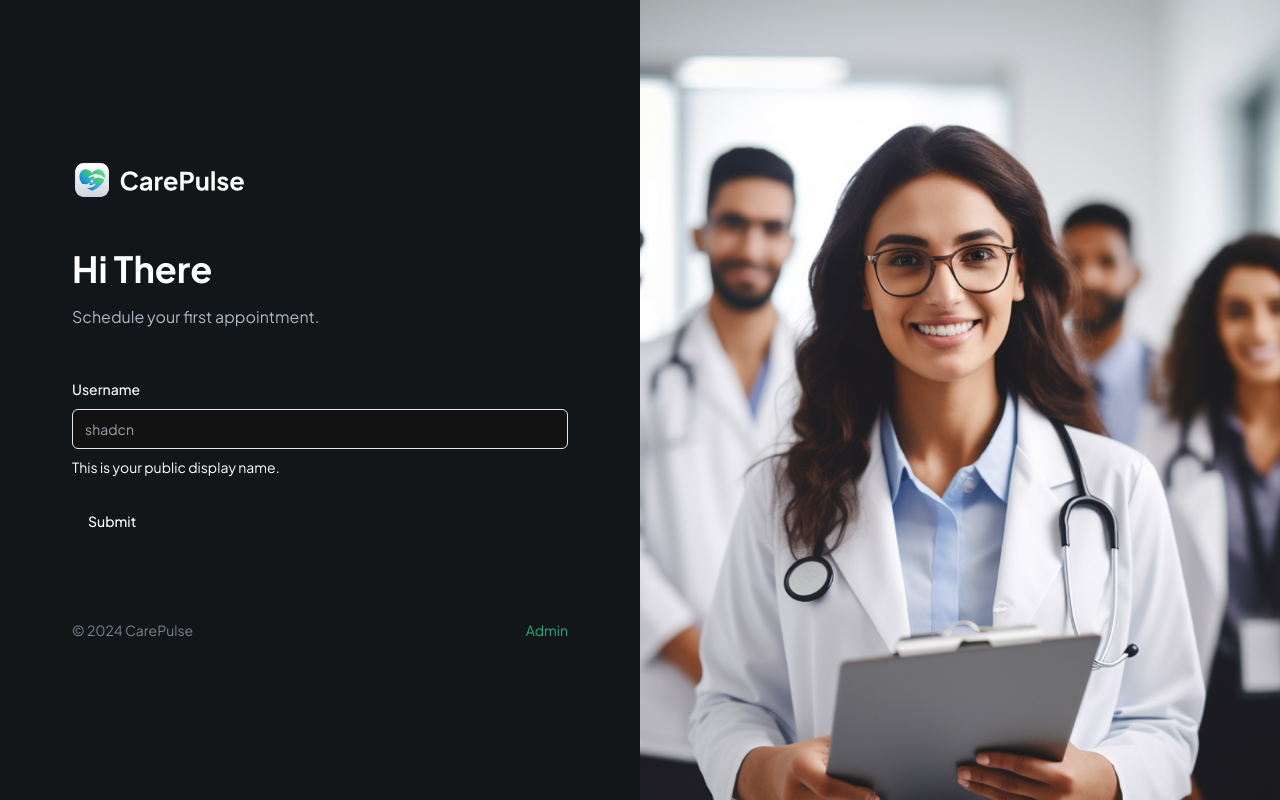
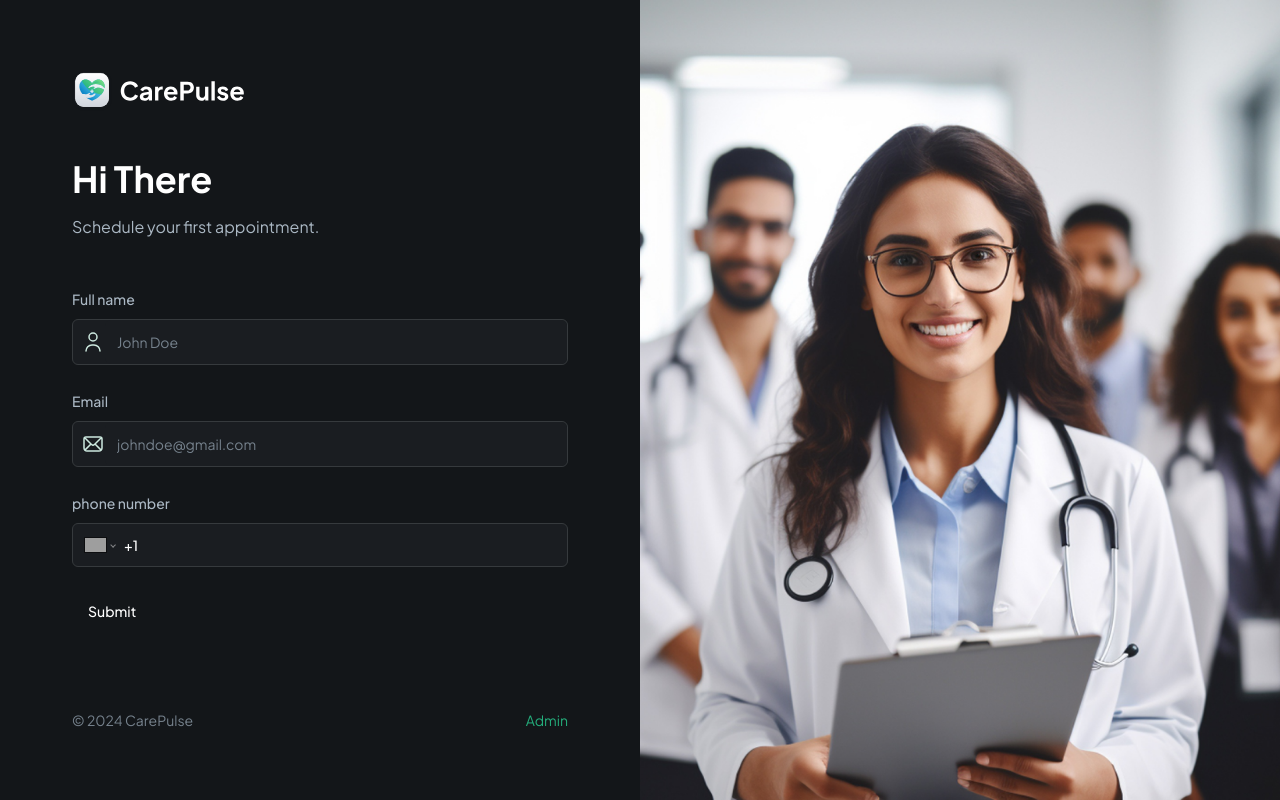
Before and after one commit to DoubleHaoDev/carepulse-skin, a Next.js app: page / in a window 1280 px wide. Built offline with nearby package versions, Linux system fonts and the light colour scheme; grey boxes are pictures that could not be loaded.

Commit message:
Add username, password, email form fields

```diff
--- a/app/page.tsx
+++ b/app/page.tsx
@@ -1,6 +1,6 @@
 import Image from "next/image";
 import {Button} from "@/components/ui/button";
-import PatientForm from "@/components/forms/patientForm";
+import PatientForm from "@/components/forms/PatientForm";
 import Link from "next/link";
 
 export default function Home() {
--- /dev/null
+++ b/components/CustomFormField.tsx
@@ -0,0 +1,87 @@
+"use client";
+import React from 'react';
+import {FormControl, FormField, FormItem, FormLabel, FormMessage} from "@/components/ui/form";
+import {Control} from "react-hook-form";
+import {FormFieldType} from "@/components/forms/PatientForm";
+import Image from "next/image";
+import {Input} from "@/components/ui/input";
+import 'react-phone-number-input/style.css'
+import PhoneInput from 'react-phone-number-input'
+import {E164Number} from "libphonenumber-js";
+
+interface CustomProps {
+    control: Control<any>
+    fieldType: FormFieldType
+    name: string
+    label?: string
+    placeholder?: string,
+    iconSrc?: string,
+    iconAlt?: string,
+    disabled?: boolean,
+    DateFormat?: string
+    showTimeSelect?: boolean
+    children?: React.ReactNode
+    renderSkeleton?: (field: any) => React.ReactNode
+}
+
+const RenderInput = ({field, props}: { field: any; props: CustomProps }) => {
+    const {fieldType, iconSrc, iconAlt, placeholder} = props;
+    switch (fieldType) {
+        case FormFieldType.INPUT:
+            return (
+                <div className="flex rounded-md border border-dark-500 bg-dark-400">
+                    {iconSrc && (
+                        <Image
+                            src={iconSrc}
+                            height={24}
+                            width={24}
+                            alt={iconAlt || "icon"}
+                            className="ml-2"
+                        />
+                    )}
+                    <FormControl>
+                        <Input
+                            placeholder={placeholder}
+                            {...field}
+                            className="shad-input border-0"
+                        />
+                    </FormControl>
+                </div>
+            );
+        case FormFieldType.PHONE_INPUT:
+            return (
+                <FormControl>
+                    <PhoneInput
+                        defaultCountry="CA"
+                        placeholder={placeholder}
+                        international
+                        withCountryCallingCode
+                        value={field.value as E164Number | undefined}
+                        onChange={field.onChange}
+                        className="input-phone"
+                    />
+                </FormControl>
+            )
+        default:
+            break;
+    }
+}
+
+const CustomFormField = (props: CustomProps) => {
+    const {control, fieldType, name, label} = props;
+    return (
+        <FormField
+            control={control}
+            name={name}
+            render={({field}) => (
+                <FormItem className="flex-1">
+                    {fieldType !== FormFieldType.CHECKBOX && label && (<FormLabel className="shad-input-label">{label}</FormLabel>)}
+                    <RenderInput field={field} props={props}/>
+                    <FormMessage className="shad-error"/>
+                </FormItem>
+            )}
+        />
+    );
+};
+
+export default CustomFormField;
--- a/components/forms/patientForm.tsx
+++ b/components/forms/PatientForm.tsx
@@ -4,16 +4,18 @@
 import {useForm} from "react-hook-form"
 import {z} from "zod";
 import {Button} from "@/components/ui/button"
-import {
-    Form,
-    FormControl,
-    FormDescription,
-    FormField,
-    FormItem,
-    FormLabel,
-    FormMessage,
-} from "@/components/ui/form"
-import {Input} from "@/components/ui/input";
+import {Form} from "@/components/ui/form"
+import CustomFormField from "@/components/CustomFormField";
+
+export enum FormFieldType {
+    INPUT = "input",
+    TEXTAREA = "textarea",
+    PHONE_INPUT = "phoneInput",
+    CHECKBOX = "checkbox",
+    DATE_PICKER = "datePicker",
+    SELECT = "select",
+    SKELETON = "skeleton"
+}
 
 const formSchema = z.object({
     username: z.string().min(2, {
@@ -42,21 +44,30 @@
                     <h1 className="header">Hi There</h1>
                     <p className="text-dark-700">Schedule your first appointment.</p>
                 </section>
-                <FormField
+                <CustomFormField
+                    fieldType={FormFieldType.INPUT}
                     control={form.control}
-                    name="username"
-                    render={({field}) => (
-                        <FormItem>
-                            <FormLabel>Username</FormLabel>
-                            <FormControl>
-                                <Input placeholder="shadcn" {...field} />
-                            </FormControl>
-                            <FormDescription>
-                                This is your public display name.
-                            </FormDescription>
-                            <FormMessage/>
-                        </FormItem>
-                    )}
+                    name="name"
+                    label="Full name"
+                    placeholder="John Doe"
+                    iconSrc="/assets/icons/user.svg"
+                    iconAlt="user"
+                />
+                <CustomFormField
+                    fieldType={FormFieldType.INPUT}
+                    control={form.control}
+                    name="email"
+                    label="Email"
+                    placeholder="johndoe@gmail.com"
+                    iconSrc="/assets/icons/email.svg"
+                    iconAlt="email"
+                />
+                <CustomFormField
+                    fieldType={FormFieldType.PHONE_INPUT}
+                    control={form.control}
+                    name="phone"
+                    label="phone number"
+                    placeholder="(604)789-1012"
                 />
                 <Button type="submit">Submit</Button>
             </form>
--- a/package.json
+++ b/package.json
@@ -22,6 +22,7 @@
     "react": "^18",
     "react-dom": "^18",
     "react-hook-form": "^7.52.1",
+    "react-phone-number-input": "^3.4.3",
     "tailwind-merge": "^2.4.0",
     "tailwindcss-animate": "^1.0.7",
     "zod": "^3.23.8"
```
Also changed, not shown: 1 other file (tests, documents, lock files or other folders).
